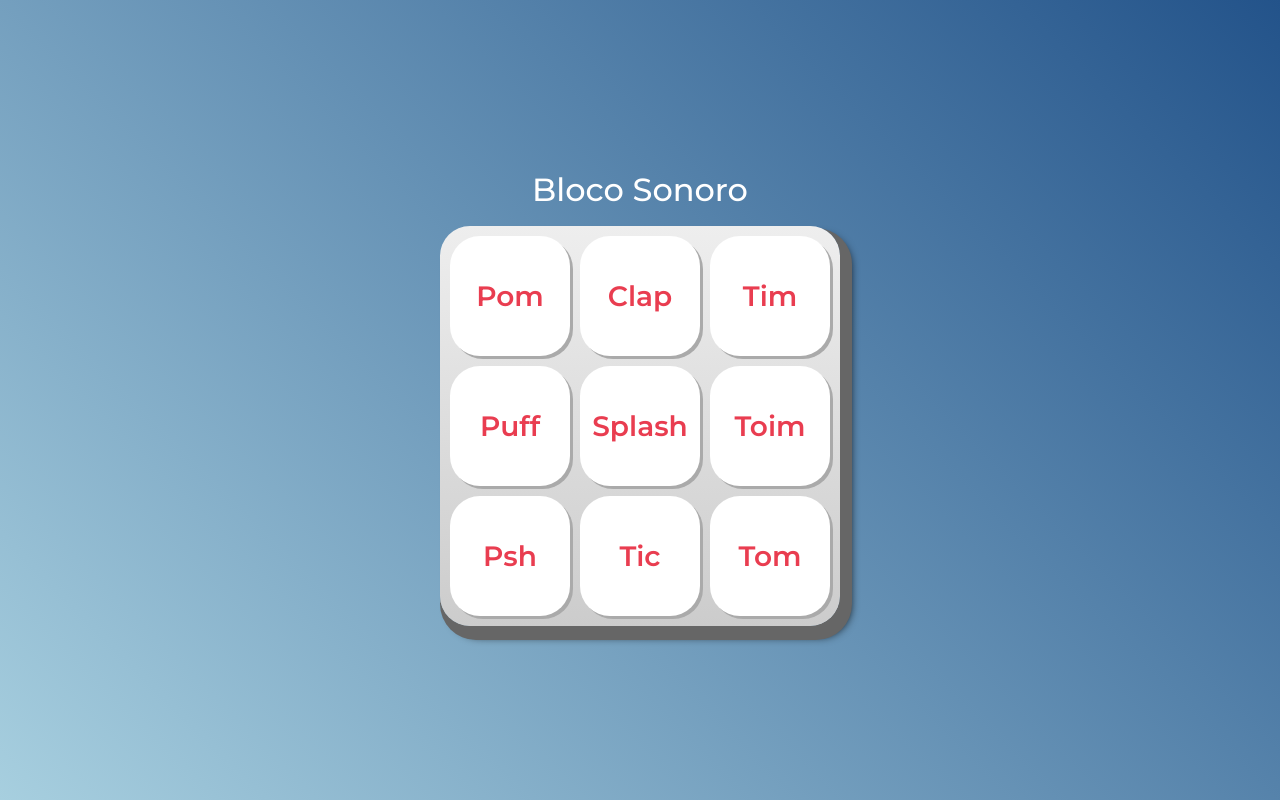
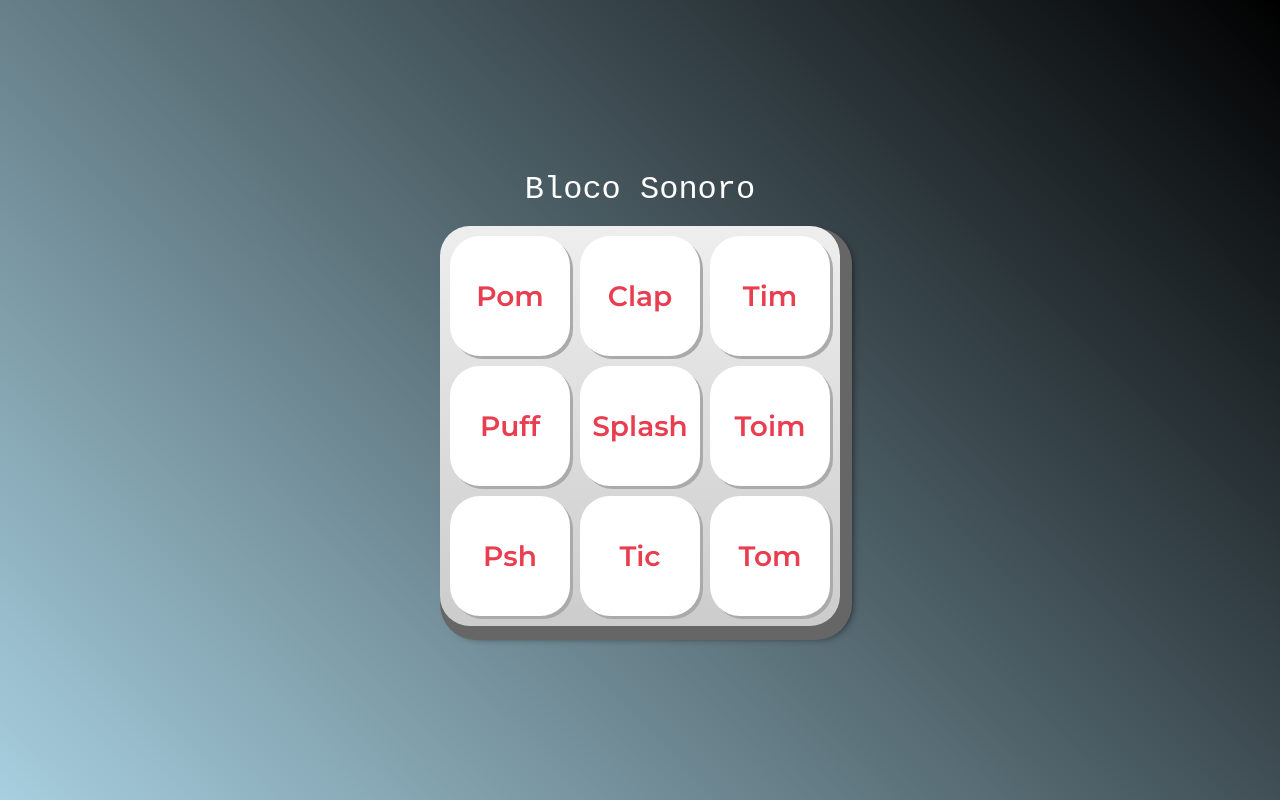
Before and after one commit to elkellytonbelarmino/BlocoSonoro, a plain HTML site: page index.html in a window 1280 px wide. Drawn offline with Linux system fonts and the light colour scheme.

Commit message:
editando o estilo da página

```diff
--- a/css/estilos.css
+++ b/css/estilos.css
@@ -8,7 +8,7 @@
 
 body {
   align-items: center;
-  background: linear-gradient(45deg, #a7cfdf 0%,#23538a 100%);
+  background: linear-gradient(45deg, #a7cfdf 0%,black 100%);
   display: flex;
   justify-content: center;
   flex-direction: column;
@@ -20,6 +20,7 @@ h1 {
   color: var(--branca);
   margin-bottom: 20px;
   font-size: 2rem;
+  font-family: 'Courier New', Courier, monospace;
 }
 
 .teclado {
```
